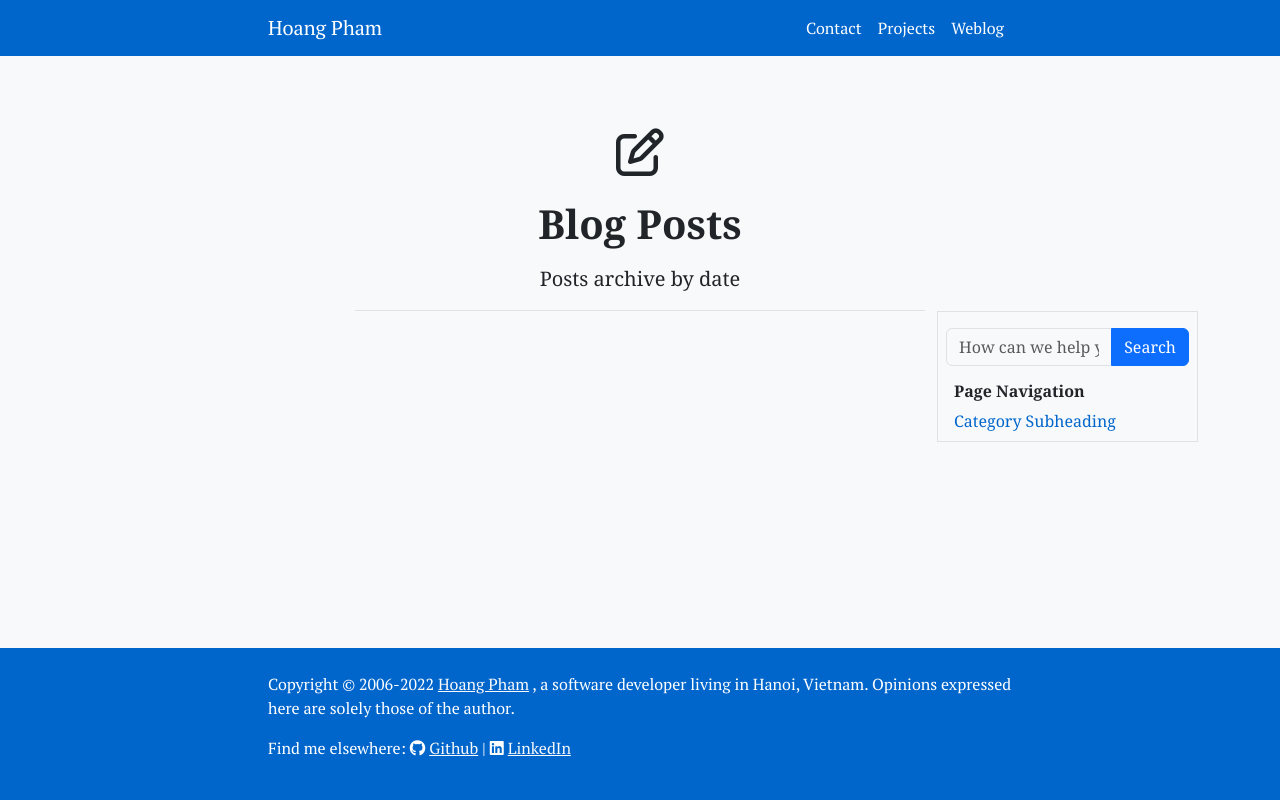
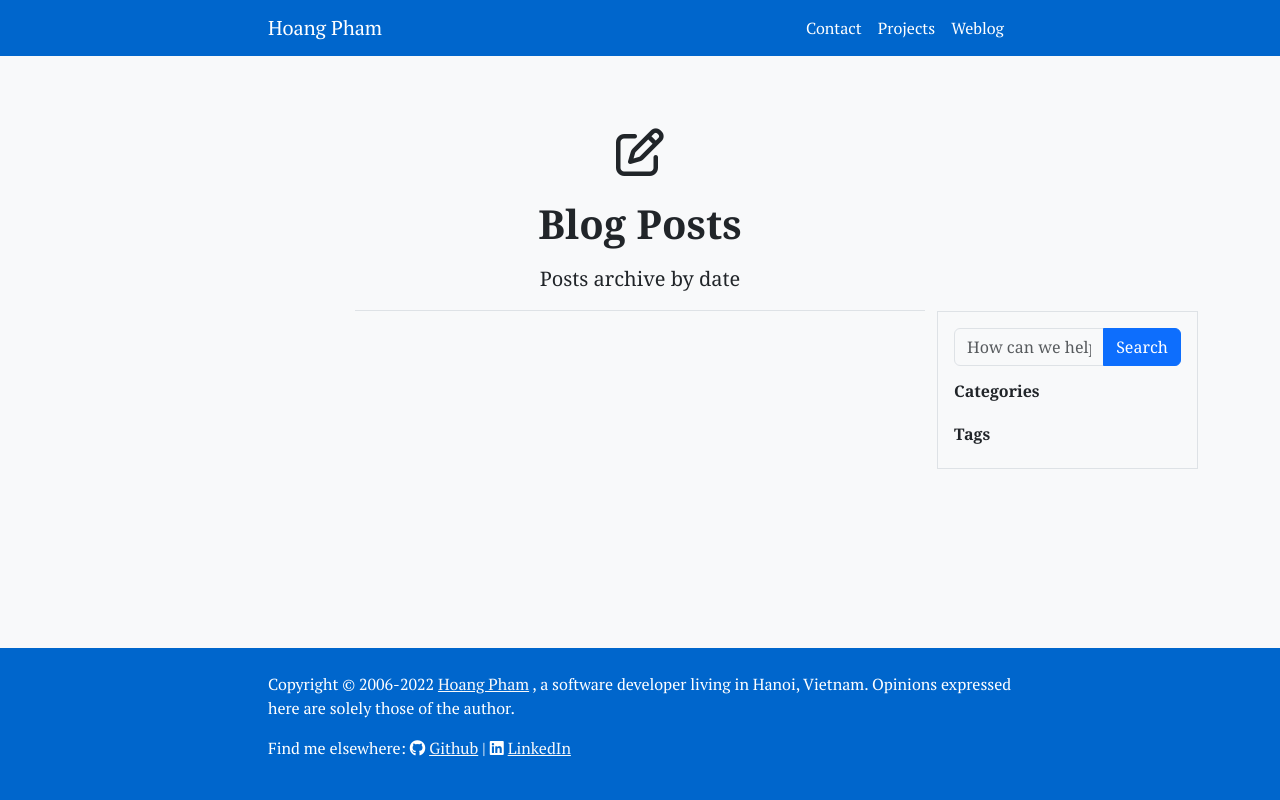
Before and after one commit to yacarthar/blog, a Flask app: template app/templates/posts.html in a window 1280 px wide. Run offline with Flask 3, Linux system fonts and the light colour scheme; the template is opened without the code that fills it, so the values that code supplies are empty.

Commit message:
feat: category with before_request

```diff
--- a/app/app.py
+++ b/app/app.py
@@ -1,9 +1,11 @@
-from flask import Flask, redirect
+from flask import Flask, g, redirect, request
 from flask_restx import Api
 
 from app.models import db
 from app.routers.index import api as index_ns
 from app.routers.post import api as post_ns
+from app.services.category import get_top_categories
+from app.services.tag import get_top_tags
 from configs import config
 
 
@@ -14,6 +16,7 @@ def create_app():
     register_db(app)
     custom_route(app)
     register_api(app)
+    register_request_decorator(app)
     # print(app.config)
     return app
 
@@ -34,3 +37,11 @@ def register_api(app):
     api.init_app(app, add_specs=False)
     api.add_namespace(index_ns, "/")
     api.add_namespace(post_ns, "/posts")
+
+
+def register_request_decorator(app):
+    @app.before_request
+    def load_top_categories():
+        if "handler" in request.endpoint:
+            g.top_categories = get_top_categories()
+            g.top_tags = get_top_tags()
--- a/app/services/category.py
+++ b/app/services/category.py
@@ -20,7 +20,7 @@ def create_category(name) -> Category:
         return new_cat
 
 
-def get_cats_has_most_post() -> list:
+def get_top_categories() -> list:
     top_categories = (
         db.session.query(
             Category.id.label("category_id"),
--- a/app/templates/components/cat-n-tag.html
+++ b/app/templates/components/cat-n-tag.html
@@ -1,5 +1,5 @@
 <div class="sticky-top" id="category-tag">
-  <div class="border p-2">
+  <div class="border py-2 px-3">
     <div class="input-group py-2">
       <input
         type="text"
@@ -8,13 +8,33 @@
       />
       <button class="btn btn-primary">Search</button>
     </div>
-    <div class="ps-2">
-      <h5 class="h6 my-2">Page Navigation</h5>
+    <div class="pb-2">
+      <h5 class="h6 my-2">Categories</h5>
+      <ul class="nav flex-column">
+        {% for c in g.top_categories %}
+        <li class="nav-item">
+          <a href="#" class="text-decoration-none text-primary"
+            >{{ c.category_name }}</a
+          >
+          <span>{{ c.post_count }}</span>
+        </li>
+        {% endfor %}
+      </ul>
     </div>
-    <div class="ps-2">
-      <a href="#" class="text-decoration-none text-primary"
-        >Category Subheading</a
-      >
+    <div class="pb-2">
+      <h5 class="h6 my-2">Tags</h5>
+      <ul class="nav flex-column">
+        {% for t in g.top_tags %}
+        <li class="nav-item">
+          <a
+            href="{{ '/posts/tags/' + t.tag_name}}"
+            class="text-decoration-none text-primary"
+            >{{ t.tag_name }}</a
+          >
+          <span>{{ t.post_count }}</span>
+        </li>
+        {% endfor %}
+      </ul>
     </div>
   </div>
 </div>
```
Also changed, not shown: app/services/tag.py (+19 -1 lines).
